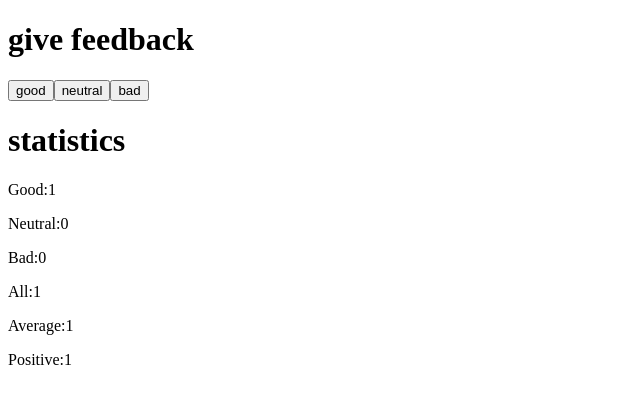
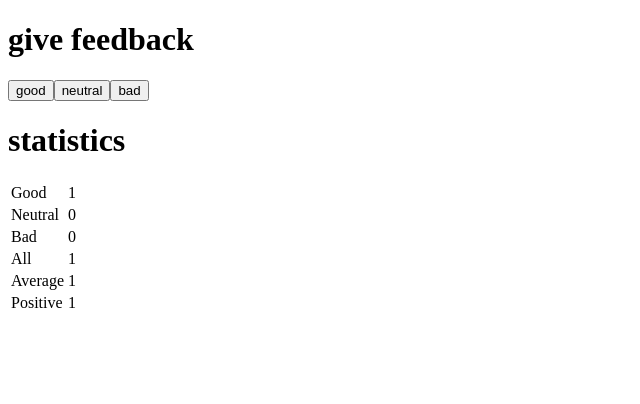
Before and after one commit to pitterkampmann/fullstackopen-exercises, a React (Create React App) app in the folder part1/unicafe/: page / in a window 1280 px wide. Both pictures are taken after a click on the button "good". Shown: the top 404 px of the page, without its empty margins (0-640 px from the left). Built offline with nearby package versions, Linux system fonts and the light colour scheme.

Commit message:
1.11*: unicafe step6

```diff
--- a/part1/unicafe/src/App.js
+++ b/part1/unicafe/src/App.js
@@ -10,6 +10,8 @@ const Statistics = (props) => {
 	return (
 		<div>
 			<h1>statistics</h1>
+			<table>
+				<tbody>
 					<StatisticsLine name="Good" value={good} />
 					<StatisticsLine name="Neutral" value={neutral} />
 					<StatisticsLine name="Bad" value={bad} />
@@ -18,7 +20,12 @@ const Statistics = (props) => {
 						name="Average"
 						value={(good - bad) / (good + bad + neutral)}
 					/>
-			<StatisticsLine name="Positive" value={good / (good + bad + neutral)} />
+					<StatisticsLine
+						name="Positive"
+						value={good / (good + bad + neutral)}
+					/>
+				</tbody>
+			</table>
 		</div>
 	);
 };
@@ -29,9 +36,10 @@ const Button = (props) => {
 
 const StatisticsLine = (props) => {
 	return (
-		<p>
-			{props.name}:{props.value}
-		</p>
+		<tr>
+			<td>{props.name}</td>
+			<td>{props.value}</td>
+		</tr>
 	);
 };
 
```
Lines whose indentation alone changed are shown as unchanged.
